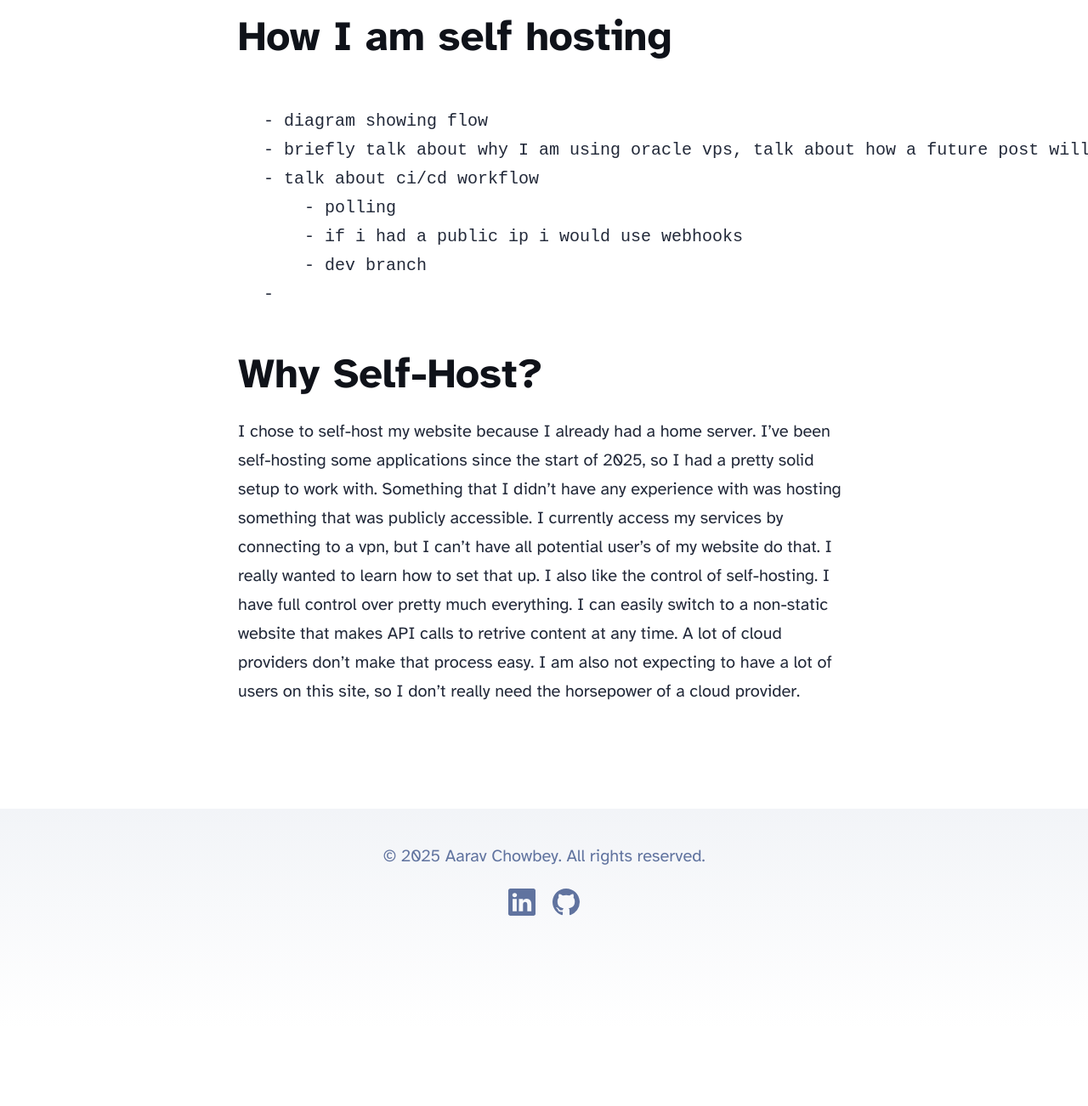
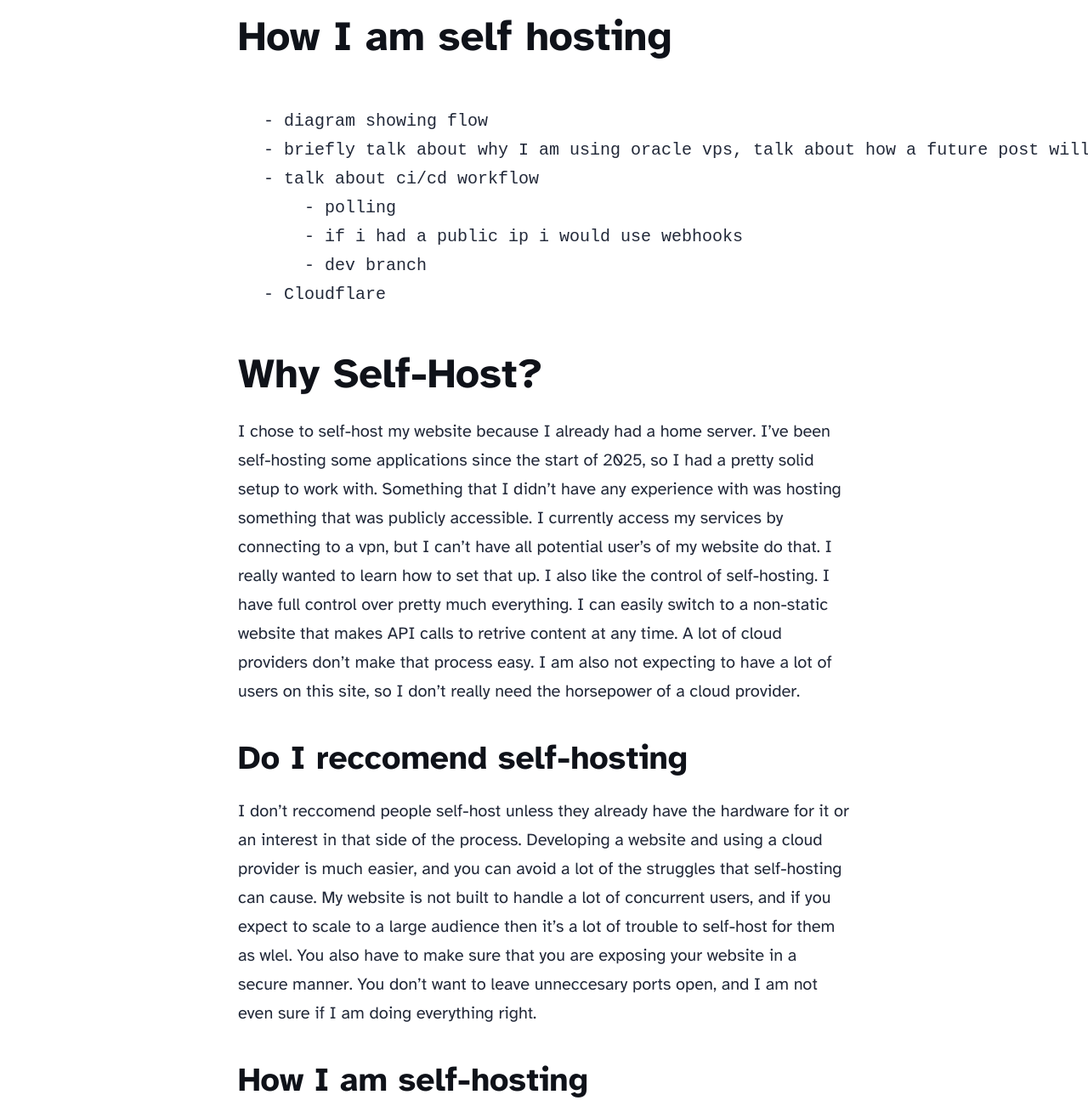
Before and after one commit to aaravchowbey/aaravWebsite, an Astro site in the folder visible-venus/: page /blog/website-self-host in a window 1280 px wide. Shown: the part 1481-2783 px from the top of the page at 85% size. Before the commit the page ends 2691 px from the top, so only its background shows below. Built offline with nearby package versions, Linux system fonts and the light colour scheme; Astro itself is replaced by a stand-in of ours.

Commit message:
Worked on Do I reccomend self-hosting paragraph for the How do I host post

```diff
--- a/visible-venus/src/content/blog/website-self-host.md
+++ b/visible-venus/src/content/blog/website-self-host.md
@@ -28,8 +28,13 @@ An explanation on how and why I am self-hosting this site.
         - polling
         - if i had a public ip i would use webhooks
         - dev branch
-    -
+    - Cloudflare
 
 
 ## Why Self-Host?
 I chose to self-host my website because I already had a home server. I've been self-hosting some applications since the start of 2025, so I had a pretty solid setup to work with. Something that I didn't have any experience with was hosting something that was publicly accessible. I currently access my services by connecting to a vpn, but I can't have all potential user's of my website do that. I really wanted to learn how to set that up. I also like the control of self-hosting. I have full control over pretty much everything. I can easily switch to a non-static website that makes API calls to retrive content at any time. A lot of cloud providers don't make that process easy. I am also not expecting to have a lot of users on this site, so I don't really need the horsepower of a cloud provider.
+
+### Do I reccomend self-hosting
+I don't reccomend people self-host unless they already have the hardware for it or an interest in that side of the process. Developing a website and using a cloud provider is much easier, and you can avoid a lot of the struggles that self-hosting can cause. My website is not built to handle a lot of concurrent users, and if you expect to scale to a large audience then it's a lot of trouble to self-host for them as wlel. You also have to make sure that you are exposing your website in a secure manner. You don't want to leave unneccesary ports open, and I am not even sure if I am doing everything right.
+
+### How I am self-hosting
```
